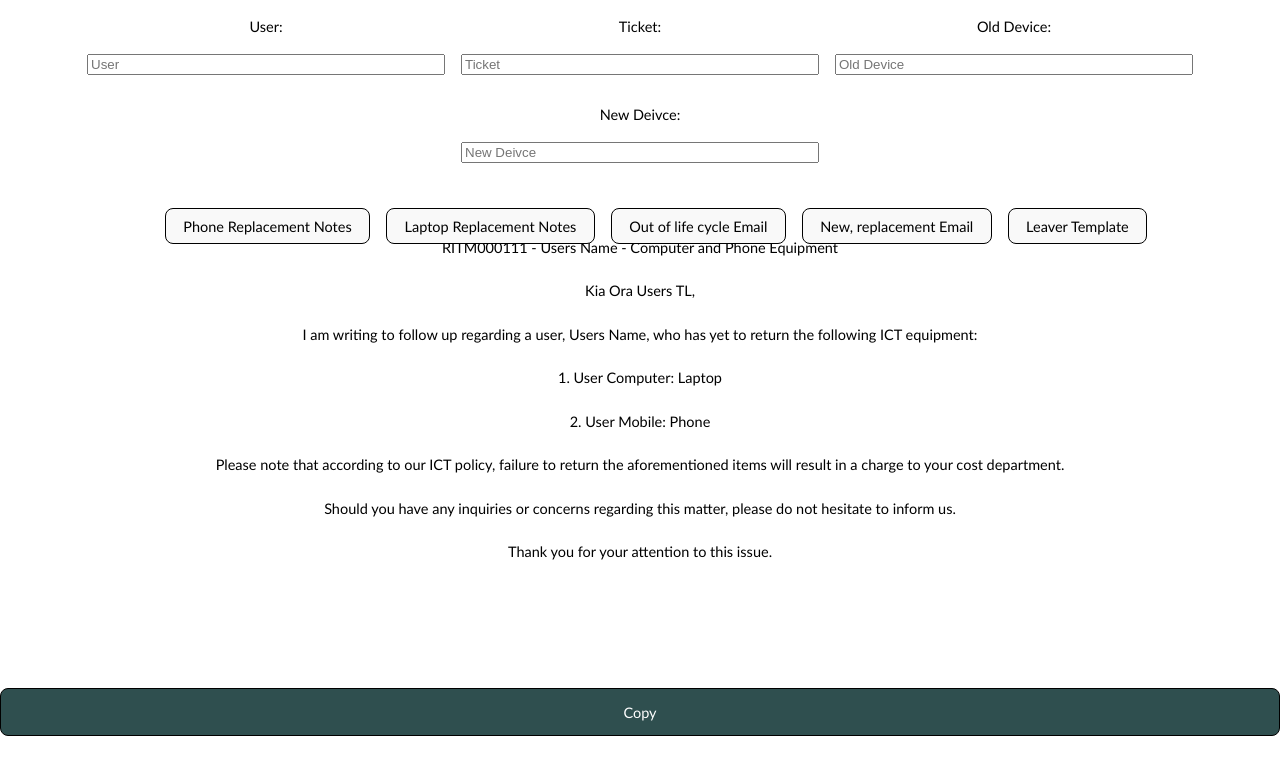
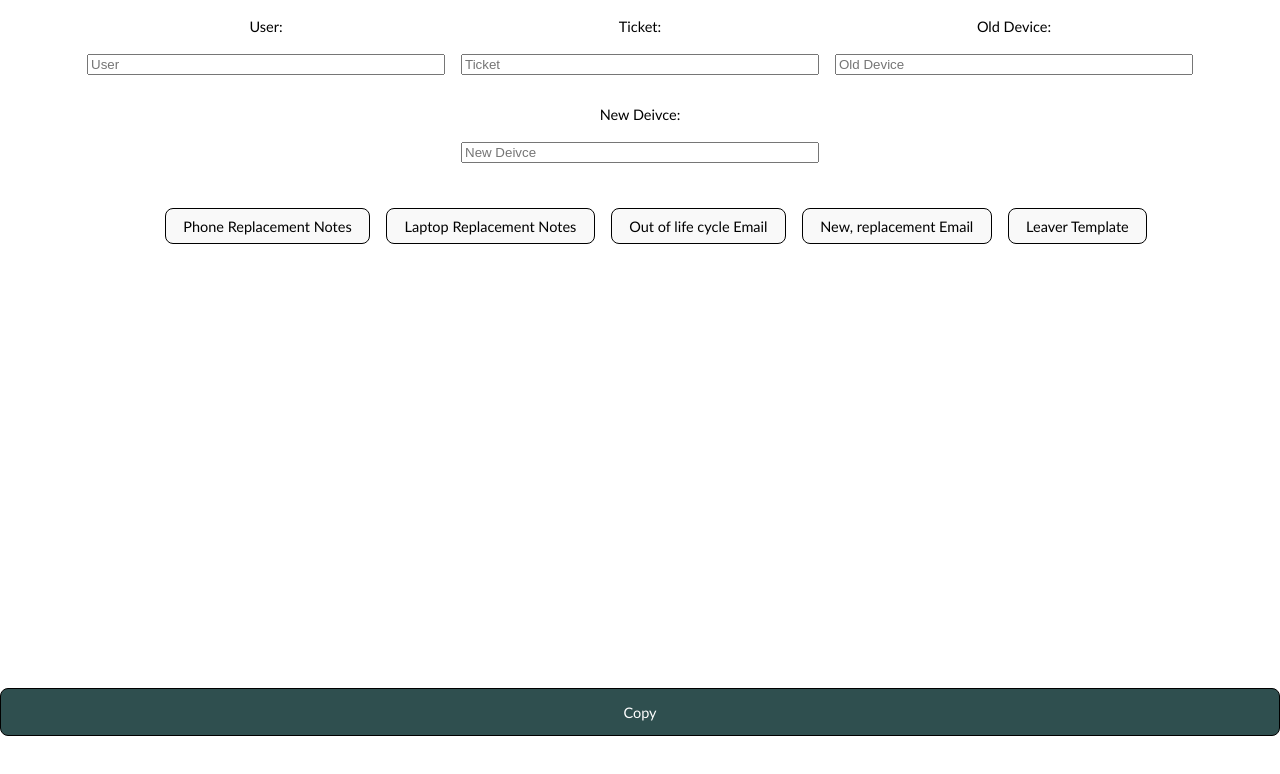
Before and after one commit to sionepeni/templates, a Preact app: page / in a window 1280 px wide. Shown: the top 774 px of the page. Built offline with nearby package versions, Linux system fonts and the light colour scheme.

Commit message:
removed content text, relying on copy button

```diff
--- a/src/components/Templates.tsx
+++ b/src/components/Templates.tsx
@@ -4,9 +4,9 @@ import '../app.css'
 export const ContentWrapper = ({ text }: Text) => {
     return (
         <>
-            <div className="msg-wrapper">
+            {/* <div className="msg-wrapper">
             {text}
-        </div>
+        </div> */}
             <button
                 className="button"
                 onClick={() => navigator.clipboard.writeText(text)}
```
